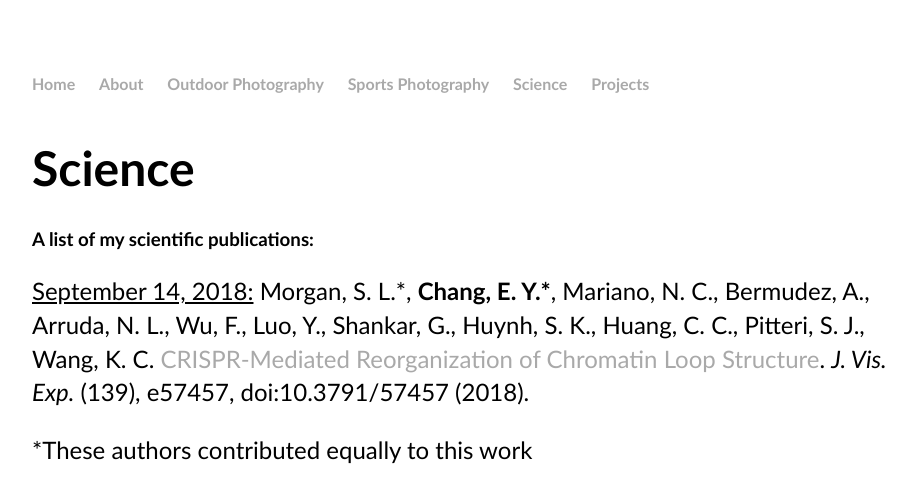
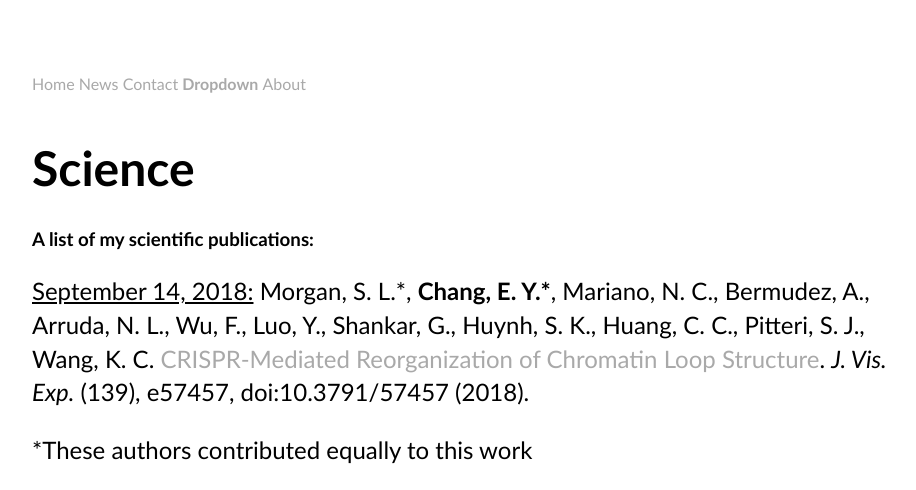
Before and after one commit to echang17/echang17.github.io, a Jekyll site: the page built from science/index.html, in a window 1280 px wide. Shown: the top 490 px of the page, without its empty margins (160-1076 px from the left). Built offline with Jekyll 4.4.1, drawn with Linux system fonts in a browser that asks for light colours; grey boxes are pictures that could not be loaded.

Commit message:
Update default.html

```diff
--- a/_layouts/default.html
+++ b/_layouts/default.html
@@ -6,7 +6,7 @@
 		<link rel="stylesheet" type="text/css" href="/css/main.css">
 	</head>
 	<body>
-		<nav>
+	<!--	<nav>
     		<ul>
 			<li><a href="/">Home</a></li>
 	        	<li><a href="/about">About</a></li>
@@ -14,7 +14,7 @@
 			<li><div class="dropdown">
 				<button class="dropbtn">Sports Photography
 					<!--<i class="fa fa-caret-down">-->
-				</button>
+	<!--			</button>
 				<div class="dropdown-content">
 					<a href="/sportsphoto">Personal Shots</a>
 					<a href="/ISI">Stanford Athletics Media</a>
@@ -23,11 +23,30 @@
 				</div>
 			</li>
 				<!--<a href="/sportsphoto">Sports Photography</a>-->
-        		<li><a href="/science">Science</a></li>
+        <!--		<li><a href="/science">Science</a></li>
 			<li><a href="/projects">Projects</a></li>
 			<!--<li><a href="/links">Links</a></li>-->
-    		</ul>
-		</nav>
+    	<!--	</ul>
+		</nav> -->
+
+<!-- trying responsive topnav w/dropdown-->
+		<div class="topnav" id="myTopnav">
+  			<a href="#home" class="active">Home</a>
+  			<a href="#news">News</a>
+  			<a href="#contact">Contact</a>
+  			<div class="dropdown">
+    				<button class="dropbtn">Dropdown
+      					<i class="fa fa-caret-down"></i>
+    				</button>
+    				<div class="dropdown-content">
+      					<a href="#">Link 1</a>
+      					<a href="#">Link 2</a>
+      					<a href="#">Link 3</a>
+    				</div>
+  			</div>
+  			<a href="#about">About</a>
+			</div>
+<!--end here-->
 		<div class="container">
 
     		{{ content }}
```
